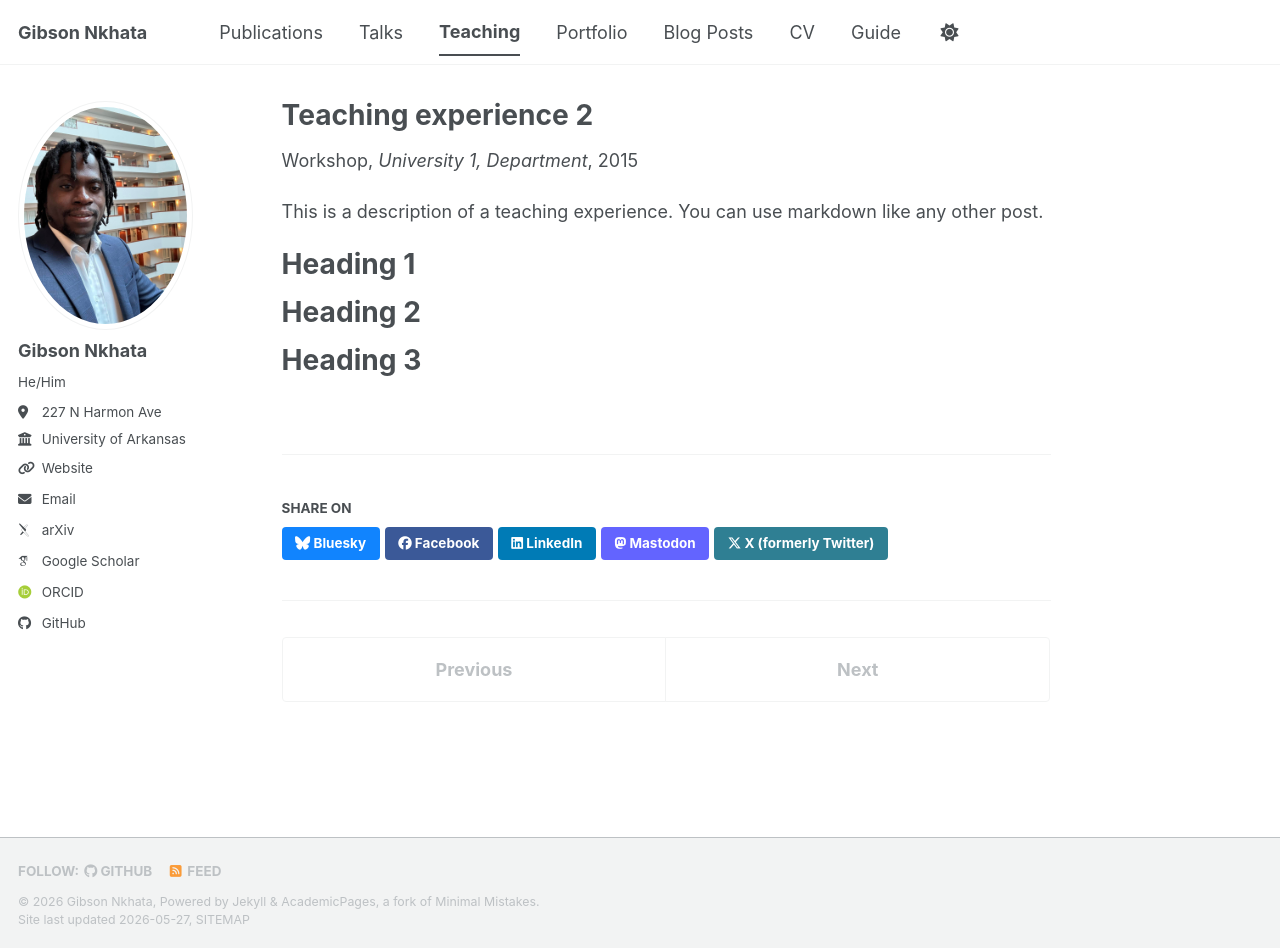
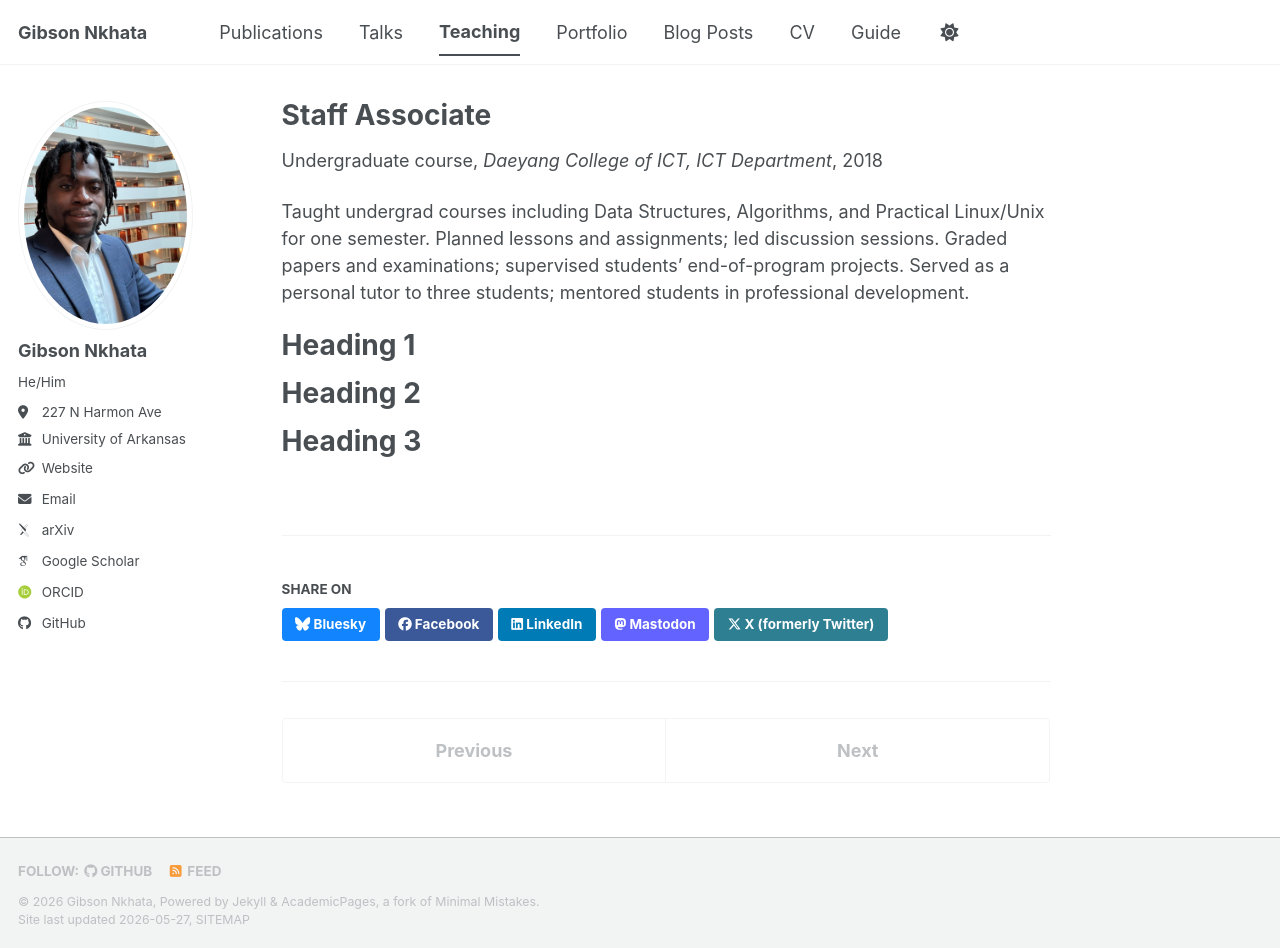
Before and after one commit to gnkhata/gnkhata.github.io, a Jekyll site: the page built from _teaching/2015-spring-teaching-2.md, in a window 1280 px wide and 948 px high. Built offline with Jekyll 4.4.1, drawn with Linux system fonts in a browser that asks for light colours; some web fonts are replaced; a script bundle is joined from its source files by our own code; library files that are not in the unit come from our copies.

Commit message:
Update 2015-spring-teaching-2.md

```diff
--- a/_teaching/2015-spring-teaching-2.md
+++ b/_teaching/2015-spring-teaching-2.md
@@ -1,14 +1,15 @@
 ---
-title: "Teaching experience 2"
+title: "Staff Associate"
 collection: teaching
-type: "Workshop"
+type: "Undergraduate course"
 permalink: /teaching/2015-spring-teaching-1
-venue: "University 1, Department"
-date: 2015-01-01
-location: "City, Country"
+venue: "Daeyang College of ICT, ICT Department"
+date: 2018-08-01
+location: "Mzuzu, Malawi"
 ---
 
-This is a description of a teaching experience. You can use markdown like any other post.
+Taught undergrad courses including Data Structures, Algorithms, and Practical Linux/Unix for one semester.
+Planned lessons and assignments; led discussion sessions. Graded papers and examinations; supervised students’ end-of-program projects.  Served as a personal tutor to three students; mentored students in professional development.
 
 Heading 1
 ======
```
